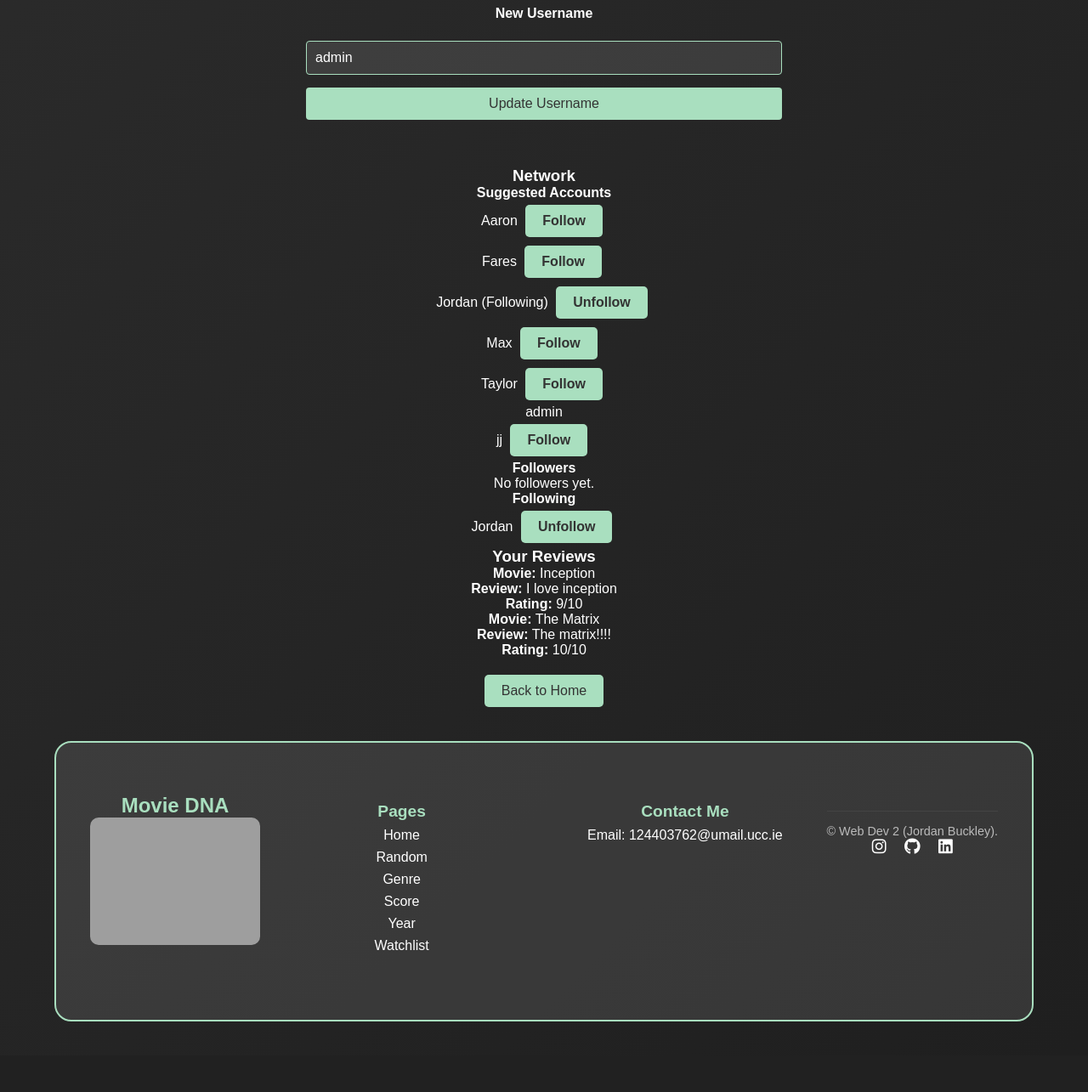
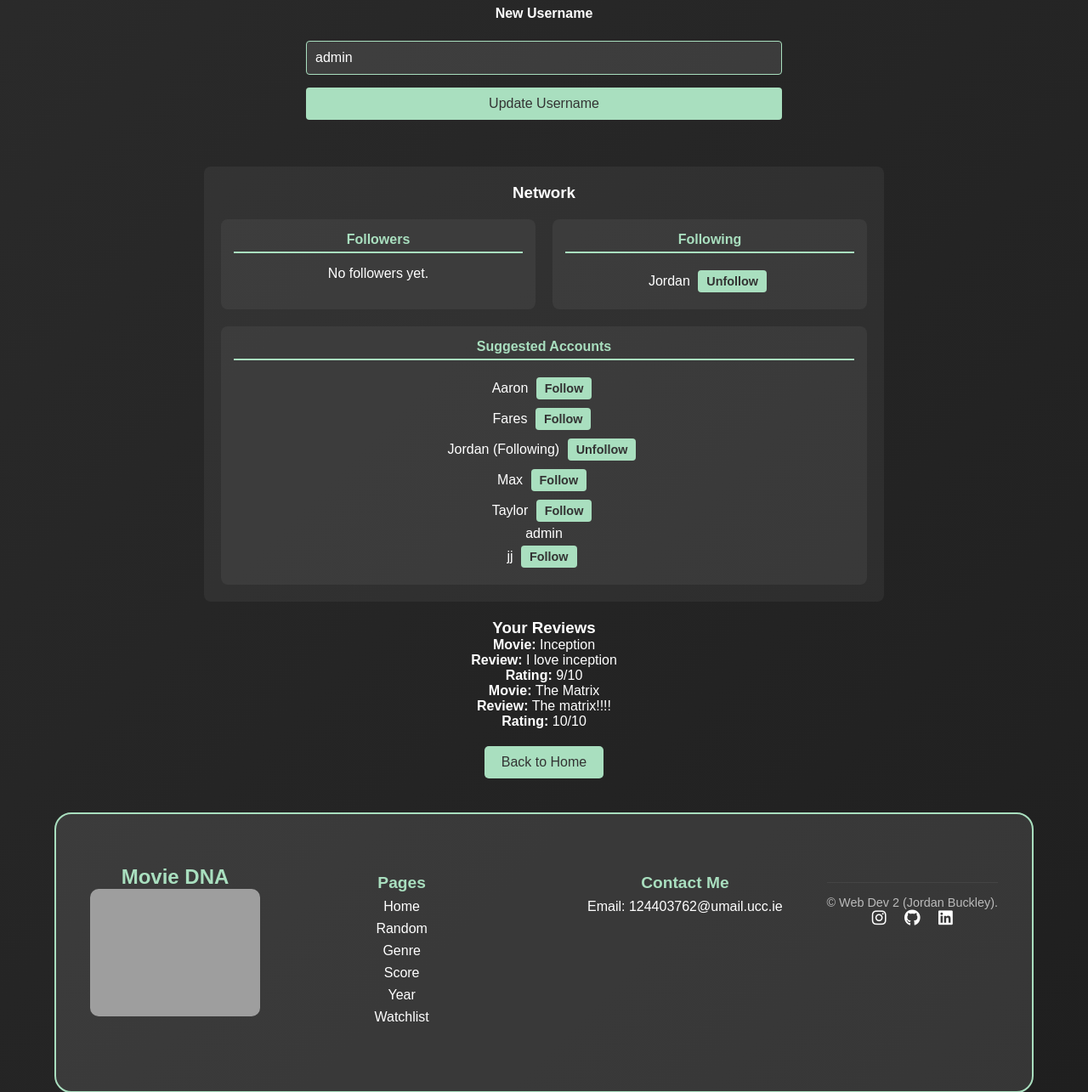
Before and after one commit to JordanBuckleyGit/CA, a Flask app: page /user in a window 1280 px wide. Shown: the part 171-1456 px from the top of the page at 85% size. Before the commit the page ends 1373 px from the top, so only its background shows below. Run offline with Flask 3, Linux system fonts and the light colour scheme; a user stored in the database is signed in; data comes from the database, SQL or seed files in the repository; both versions use the stored data as it was after the commit; grey boxes are pictures that could not be loaded.

Commit message:
network page done

```diff
--- a/static/users.css
+++ b/static/users.css
@@ -61,3 +61,67 @@
     font-size: 0.9rem;
     margin-top: 5px;
 }
+
+/* Network Section */
+#network {
+    max-width: 800px;
+    margin: 20px auto;
+    padding: 20px;
+    background: rgba(255, 255, 255, 0.05);
+    border-radius: 8px;
+    display: flex;
+    flex-direction: column;
+    gap: 20px;
+}
+
+/* Two-column layout for Followers and Following */
+#network-columns {
+    display: flex;
+    gap: 20px;
+}
+
+#follower-page, #network-page {
+    flex: 1; /* Each column takes equal width */
+    background: rgba(255, 255, 255, 0.05);
+    padding: 15px;
+    border-radius: 8px;
+}
+
+#follower-page h4, #network-page h4 {
+    color: #A9DFBF;
+    border-bottom: 2px solid #A9DFBF;
+    padding-bottom: 5px;
+    margin-bottom: 15px;
+}
+
+/* Suggested Accounts (centered below the columns) */
+#suggestion {
+    text-align: center;
+    background: rgba(255, 255, 255, 0.05);
+    padding: 15px;
+    border-radius: 8px;
+}
+
+#suggestion h4 {
+    color: #A9DFBF;
+    border-bottom: 2px solid #A9DFBF;
+    padding-bottom: 5px;
+    margin-bottom: 15px;
+}
+
+ul {
+    list-style-type: none;
+    padding: 0;
+}
+
+.btn {
+    background: #A9DFBF;
+    color: #333;
+    padding: 5px 10px;
+    border: none;
+    border-radius: 4px;
+    font-size: 0.9rem;
+    cursor: pointer;
+    transition: background 0.3s ease, transform 0.3s ease;
+    text-decoration: none;
+}
--- a/templates/user.html
+++ b/templates/user.html
@@ -27,28 +27,8 @@
     <section id="network">
         <h3>Network</h3>
 
-        <!-- Suggested Accounts -->
-        <section id="suggestion">
-            <h4>Suggested Accounts</h4>
-            <ul>
-                {% for user in all_users %}
-                    <li>
-                        {{ user.user_id }}
-                        {% if user.user_id != session["user_id"] %}
-                            {% if user.user_id in following_set %}
-                                <span>(Following)</span>
-                                <a href="{{ url_for('unfollow_user', username=user.user_id) }}" class="btn">Unfollow</a>
-                            {% else %}
-                                <a href="{{ url_for('follow_user', username=user.user_id) }}" class="btn">Follow</a>
-                            {% endif %}
-                        {% endif %}
-                    </li>
-                {% else %}
-                    <li>No other users found.</li>
-                {% endfor %}
-            </ul>
-        </section>
-
+        <!-- Two-column layout for Followers and Following -->
+        <div id="network-columns">
             <!-- Followers -->
             <section id="follower-page">
                 <h4>Followers</h4>
@@ -87,6 +67,29 @@
                     {% endfor %}
                 </ul>
             </section>
+        </div>
+
+        <!-- Suggested Accounts (centered below the columns) -->
+        <section id="suggestion">
+            <h4>Suggested Accounts</h4>
+            <ul>
+                {% for user in all_users %}
+                    <li>
+                        {{ user.user_id }}
+                        {% if user.user_id != session["user_id"] %}
+                            {% if user.user_id in following_set %}
+                                <span>(Following)</span>
+                                <a href="{{ url_for('unfollow_user', username=user.user_id) }}" class="btn">Unfollow</a>
+                            {% else %}
+                                <a href="{{ url_for('follow_user', username=user.user_id) }}" class="btn">Follow</a>
+                            {% endif %}
+                        {% endif %}
+                    </li>
+                {% else %}
+                    <li>No other users found.</li>
+                {% endfor %}
+            </ul>
+        </section>
     </section>
 
     <section id="user-reviews">
```
Also changed, not shown: database.db, 1 other file. Lines whose indentation alone changed are shown as unchanged.
